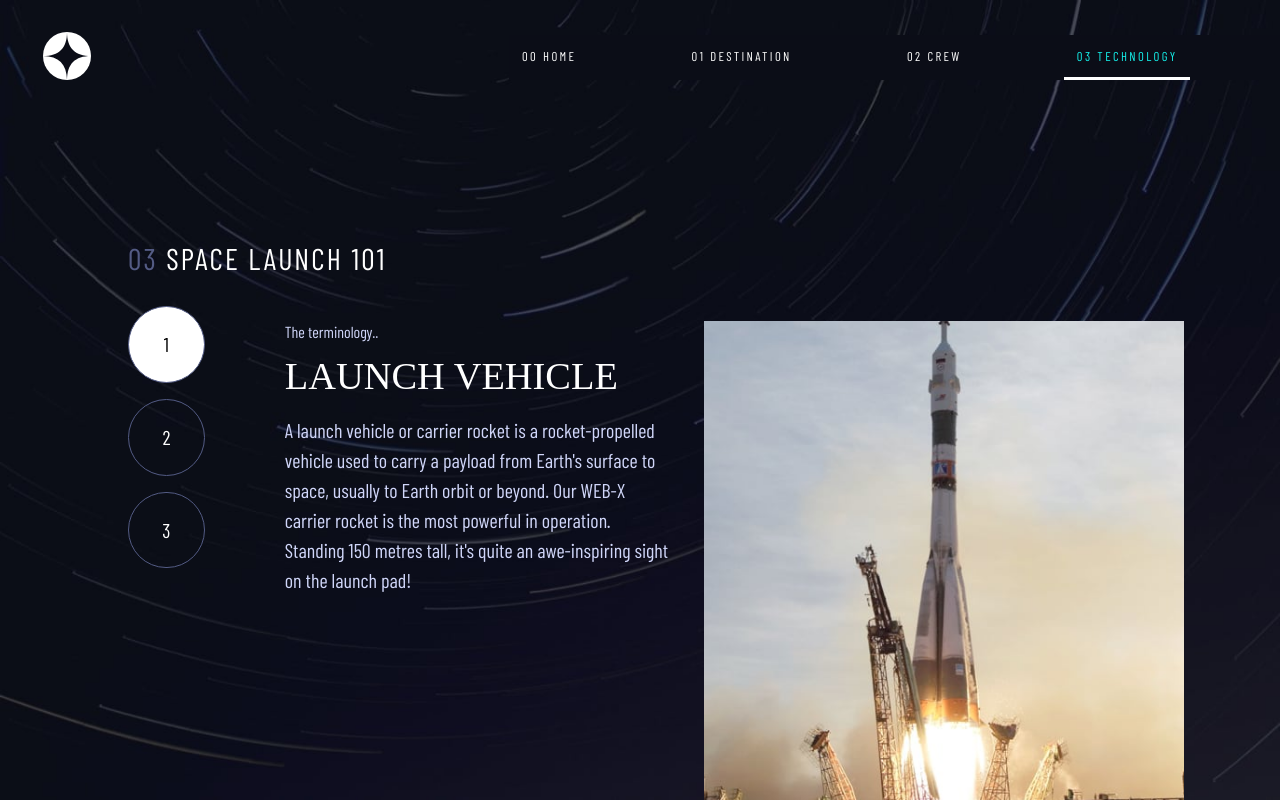
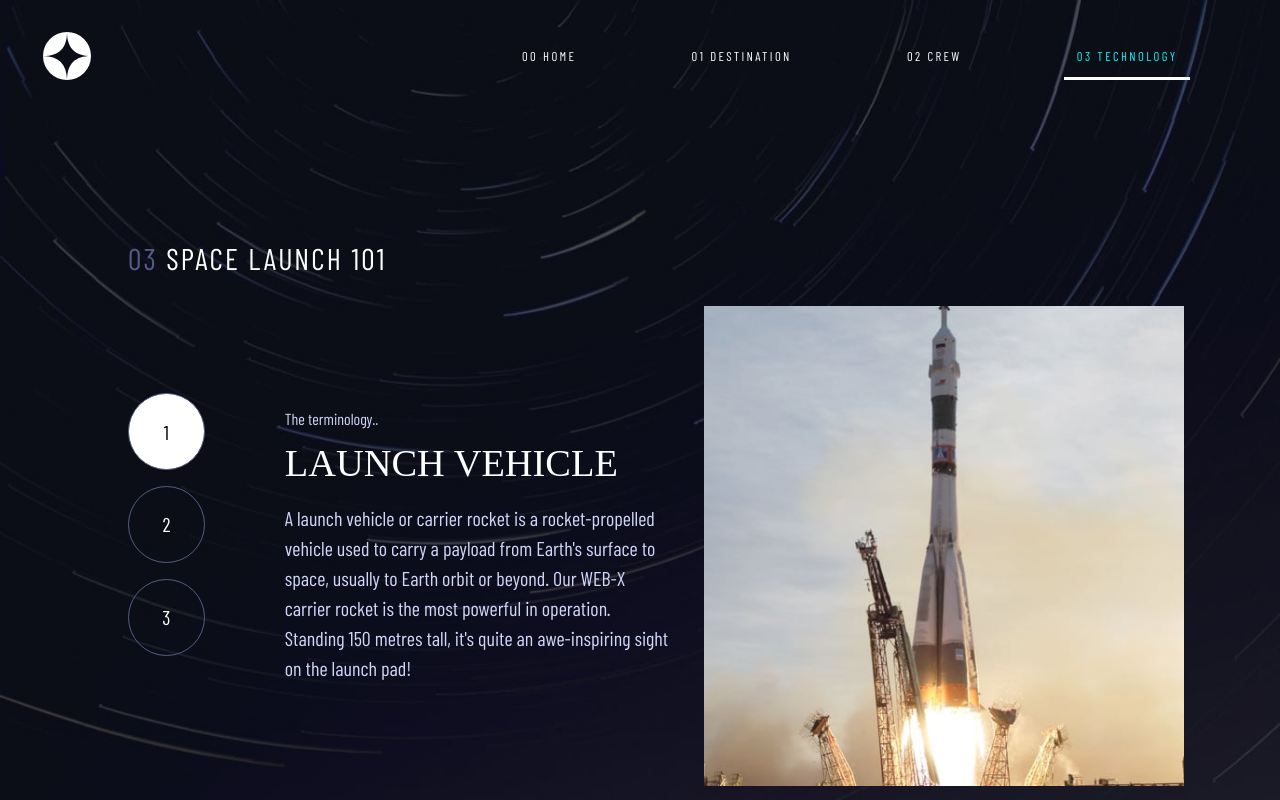
Before and after one commit to ianc1991/space-tourism, an Angular app: page /technology in a window 1280 px wide. Built offline with nearby package versions, Linux system fonts and the light colour scheme; a web font is replaced by a local one.

Commit message:
fixed image overflow on technology and crew

```diff
--- a/src/app/Components/crew-page/crew-page.component.scss
+++ b/src/app/Components/crew-page/crew-page.component.scss
@@ -33,13 +33,14 @@ h4 {
 }
 
 .imgContainer {
-    max-height: 30vh;
+    //max-height: 30vh;
     text-align: center;
 }
 
 img {
     border-bottom: solid 1px grey;
-    height: 100%;
+    //height: 100%;
+    height: 40vh;
     max-height: 290px;
 }
 
--- a/src/app/Components/nav-bar/nav-bar.component.scss
+++ b/src/app/Components/nav-bar/nav-bar.component.scss
@@ -128,7 +128,7 @@ li:hover {
         display: flex;
         flex-direction: row;
         justify-content: flex-start;
-        background-color: #0b0d17;
+        //background-color: #0b0d17;
         width: 100%;
         padding: 0;
     }
--- a/src/app/Components/technology-page/technology-page.component.scss
+++ b/src/app/Components/technology-page/technology-page.component.scss
@@ -96,11 +96,13 @@ h5 {
 
 .imgContainer {
     text-align: center;
-    max-height: 35vh;
+    //max-height: 35vh;
 }
 
 img {
-    height: 100%;
+    height: 40vh;
+    width: 40vh;
+    //height: 100%;
     max-height: 335px;
 }
 
```
